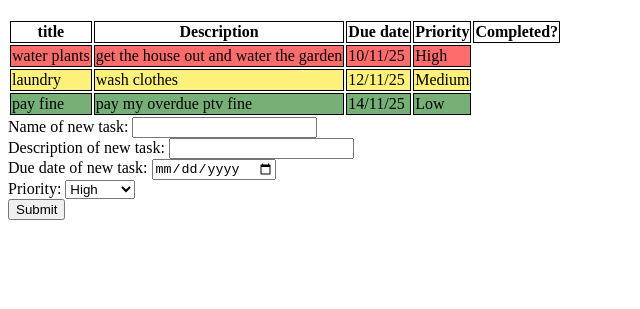
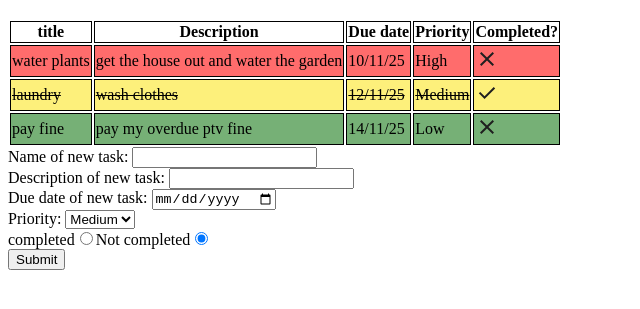
Before and after one commit to jbassoRMIT/ToDo-project, a website built with webpack: page src/template.html in a window 1280 px wide. Shown: the part 61-370 px from the top of the page, without its empty margins (0-640 px from the left). Built offline with nearby package versions, Linux system fonts and the light colour scheme.

Commit message:
Basic form validation included, adding required attribute to text inputs, and default values for radio and select inputs

```diff
--- a/src/addNewTodo.js
+++ b/src/addNewTodo.js
@@ -14,24 +14,29 @@ const addNewTodo=function(){
     //title
     const newTodoTitleLabel=document.createElement("label");
     const newTodoTitleInput=document.createElement("input");
+    newTodoTitleInput.setAttribute("required","");
     newTodoTitleInput.type="text";
     newTodoTitleLabel.textContent="Name of new task: ";
 
     //description
     const newTodoDescriptionLabel=document.createElement("label");
     const newTodoDescriptionInput=document.createElement("input");
+    newTodoDescriptionInput.setAttribute("required","");
     newTodoDescriptionInput.type="text";
     newTodoDescriptionLabel.textContent="Description of new task: ";
 
     //due date
     const newTodoDateLabel=document.createElement("label");
     const newTodoDateInput=document.createElement("input");
+    newTodoDateInput.setAttribute("required","");
     newTodoDateInput.type="date";
     newTodoDateLabel.textContent="Due date of new task: ";
 
     //priority
     const newTodoPriorityLabel=document.createElement("label");
     const newTodoPrioritySelect=document.createElement("select");
+    newTodoPrioritySelect.setAttribute("required","");
+    newTodoPrioritySelect.name="priority";
     newTodoPrioritySelect.name="priority"
     newTodoPriorityLabel.textContent="Priority: ";
     const newTodoPriorityHigh=document.createElement("option");
@@ -40,9 +45,30 @@ const addNewTodo=function(){
     const newTodoPriorityMedium=document.createElement("option");
     newTodoPriorityMedium.textContent="Medium";
     newTodoPriorityMedium.value="Medium";
+    newTodoPriorityMedium.selected=true;
     const newTodoPriorityLow=document.createElement("option");
     newTodoPriorityLow.textContent="Low";
     newTodoPriorityLow.value="Low";
+
+    //isCompleted
+    const newTodoCompletedLabel=document.createElement("label");
+    const newTodoCompletedInput=document.createElement("input");
+    newTodoCompletedInput.type="radio";
+    newTodoCompletedInput.name="completed";
+    newTodoCompletedInput.id="completed";
+    newTodoCompletedInput.value="completed";
+    newTodoCompletedLabel.for="completed";
+    newTodoCompletedLabel.textContent="completed";
+
+    const newTodoNotCompletedLabel=document.createElement("label");
+    const newTodoNotCompletedInput=document.createElement("input");
+    newTodoNotCompletedInput.type="radio";
+    newTodoNotCompletedInput.name="completed";
+    newTodoNotCompletedInput.id="notCompleted";
+    newTodoNotCompletedInput.value="notCompleted";
+    newTodoNotCompletedInput.checked=true;
+    newTodoNotCompletedLabel.for="notCompleted";
+    newTodoNotCompletedLabel.textContent="Not completed";
 
     //Create submit button
     const submitButton=document.createElement("button");
@@ -67,6 +93,11 @@ const addNewTodo=function(){
     newTodoPrioritySelect.appendChild(newTodoPriorityMedium);
     newTodoPrioritySelect.appendChild(newTodoPriorityLow);
     todoForm.appendChild(document.createElement("br"));
+    todoForm.appendChild(newTodoCompletedLabel);
+    todoForm.appendChild(newTodoCompletedInput);
+    todoForm.appendChild(newTodoNotCompletedLabel);
+    todoForm.appendChild(newTodoNotCompletedInput);
+    todoForm.appendChild(document.createElement("br"));
     todoForm.appendChild(submitButton);
 
     //submit handler for form
@@ -78,11 +109,16 @@ const addNewTodo=function(){
         const newDescription=newTodoDescriptionInput.value;
         const newDate=newTodoDateInput.value;
         const newPriority=newTodoPrioritySelect.value;
+        let newIsCompleted=false;
+        if(newTodoCompletedInput.checked){
+            newIsCompleted=true;
+        }
 
-        const newTodo=new ToDo(newTitle,newDescription,newDate,newPriority);
+        const newTodo=new ToDo(newTitle,newDescription,newDate,newPriority,newIsCompleted);
         tasks.push(newTodo);
 
-        console.log(newPriority)
+        console.log(newPriority);
+        console.log(newTodoCompletedInput.checked);
 
 
         //call displayTodo function
--- a/src/renderTodoList.js
+++ b/src/renderTodoList.js
@@ -6,6 +6,10 @@ import { removeChildren } from "./helperFunctions.js";
 
 //import tasks array
 import { tasks } from "./todoArray.js";
+
+//import the images
+import check from "./check.svg";
+import cross from "./cross.svg";
 
 //try and move display to Do function to its own function
 const displayTodo=function(){
@@ -53,15 +57,23 @@ const displayTodo=function(){
         taskPriority.textContent=task.priority;
         const taskIsCompleted=document.createElement("td");
         const isCompletedImage=document.createElement("img");
-        // if(task.isCompleted){
-        //     isCompletedImage.src=
-        // }
+        if(task.isCompleted){
+            isCompletedImage.src=check;
+            taskInfo.classList.add("completed");
+        }
+        else{
+            isCompletedImage.src=cross;
+        }
+        taskIsCompleted.appendChild(isCompletedImage);
+
+        //Also create a td with a button inside to toggle completed status
 
         //append all the td's to the tr
         taskInfo.appendChild(taskTitle);
         taskInfo.appendChild(taskDescription);
         taskInfo.appendChild(taskDue);
         taskInfo.appendChild(taskPriority);
+        taskInfo.appendChild(taskIsCompleted);
 
         //add class info for conditional formatting based on priority
         if(task.priority=="High"){
--- a/src/styles.css
+++ b/src/styles.css
@@ -17,3 +17,7 @@ h1{
 th,td {
     border: 1px solid black;
 }
+
+.completed{
+    text-decoration: line-through;
+}
```
